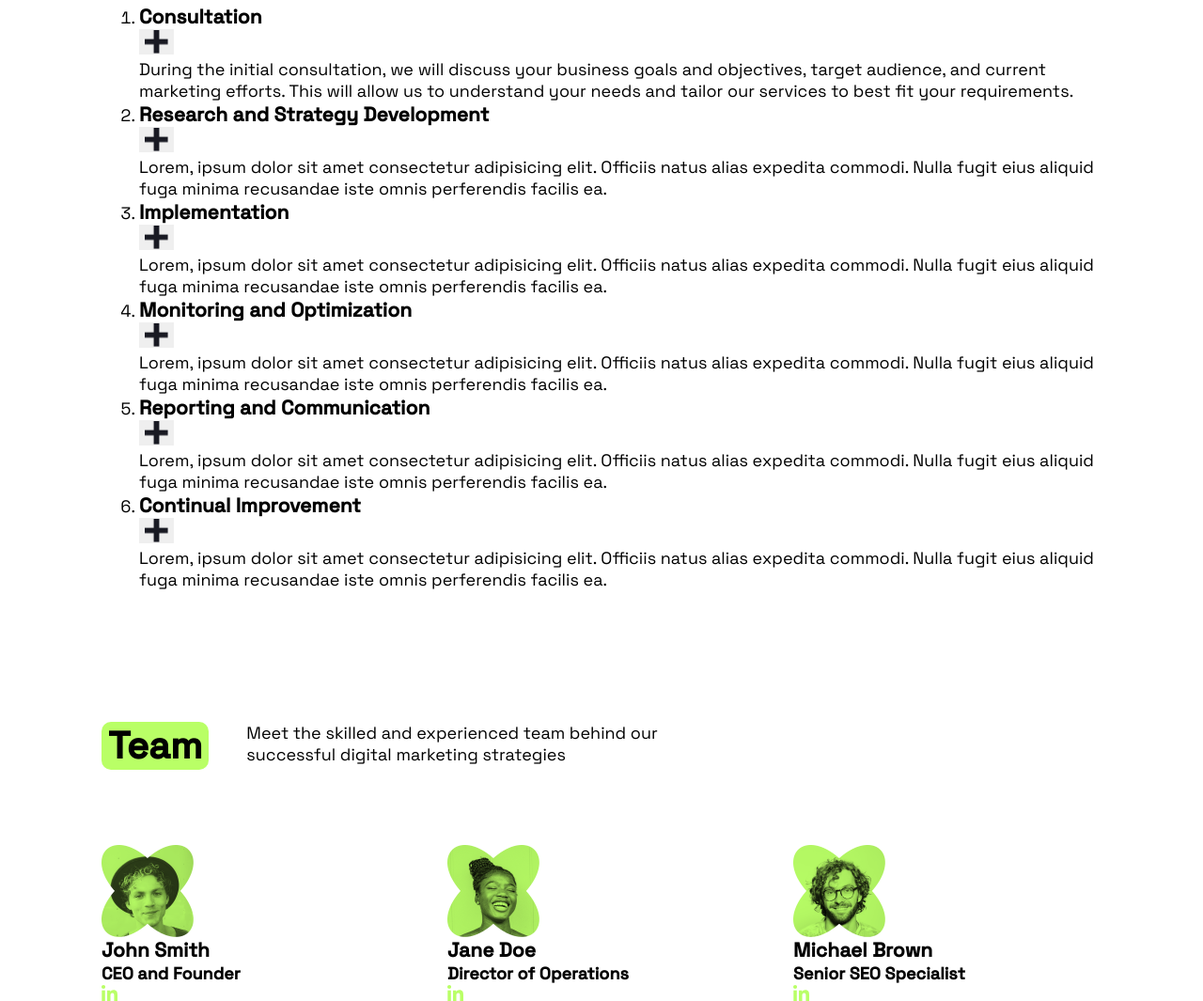
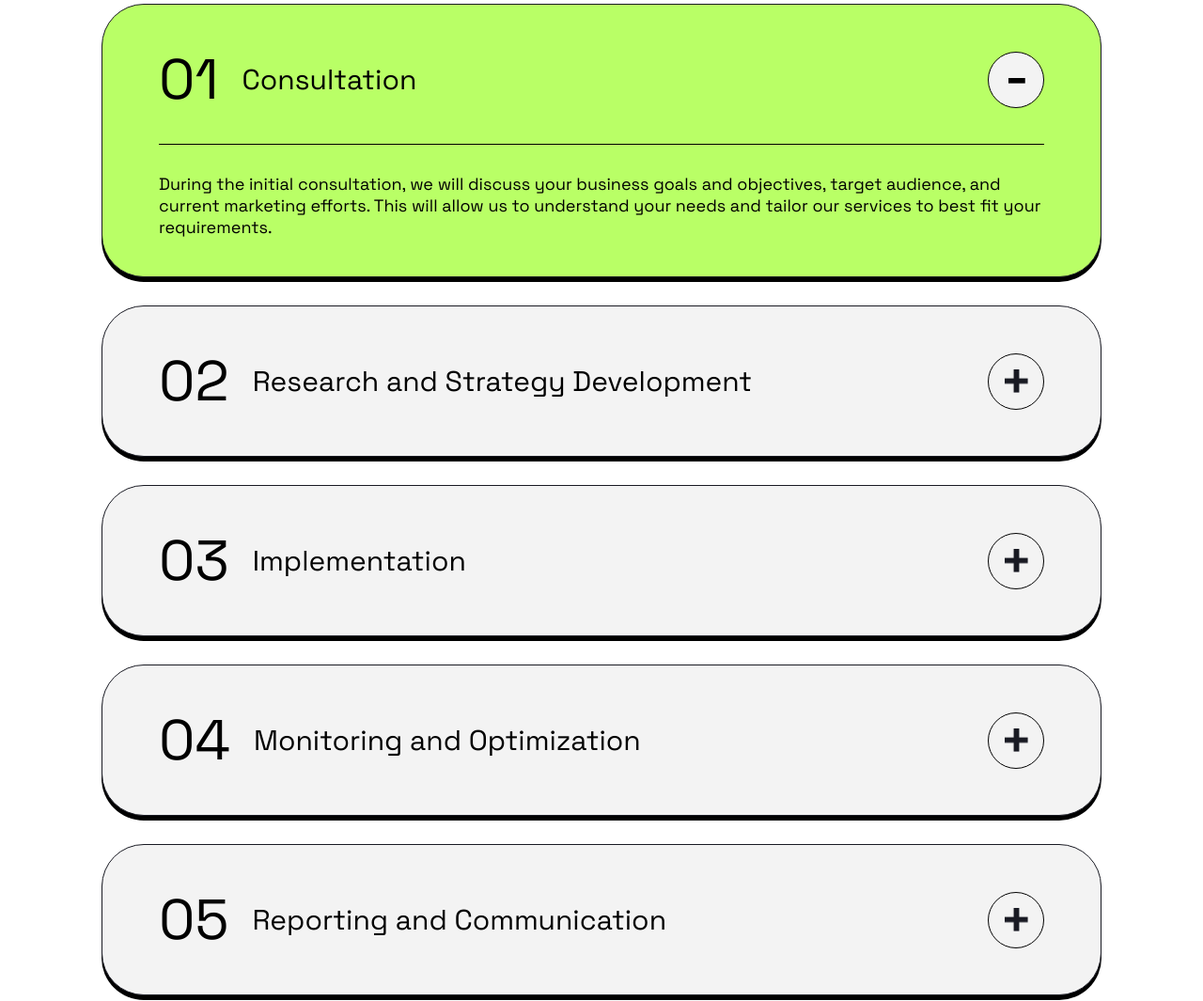
Before and after one commit to GeryMarkury/positivus, a plain HTML site: page index.html in a window 1280 px wide. Shown: the part 4046-5111 px from the top of the page at 94% size. Drawn offline with Linux system fonts and the light colour scheme.

Commit message:
add accordion

```diff
--- a/index.html
+++ b/index.html
@@ -433,98 +433,86 @@
 						<div class="shape__title"><h2 class="section__title">Our Working Process</h2></div>
 						<p>Step-by-Step Guide to Achieving<br />Your Business Goals</p>
 					</div>
-					<ol>
-						<li>
-							<h3>Consultation</h3>
-							<button>
-								<img
-									width="25"
-									src="./images/plus.png"
-									alt=""
-								/>
-							</button>
-							<p>
+					<div class="accordion">
+						<details open>
+							<summary>
+								<div class="accordion__title">
+									<span class="accordion__number">01</span> Consultation
+									<div class="accordion__btn"></div>
+								</div>
+							</summary>
+							<div>
 								During the initial consultation, we will discuss your business goals and objectives,
 								target audience, and current marketing efforts. This will allow us to understand
 								your needs and tailor our services to best fit your requirements.
-							</p>
-						</li>
-						<li>
-							<h3>Research and Strategy Development</h3>
-							<button>
-								<img
-									width="25"
-									src="./images/plus.png"
-									alt=""
-								/>
-							</button>
-							<p>
+							</div>
+						</details>
+						<details>
+							<summary>
+								<div class="accordion__title">
+									<span class="accordion__number">02</span> Research and Strategy Development
+									<div class="accordion__btn"></div>
+								</div>
+							</summary>
+							<div>
 								Lorem, ipsum dolor sit amet consectetur adipisicing elit. Officiis natus alias
 								expedita commodi. Nulla fugit eius aliquid fuga minima recusandae iste omnis
 								perferendis facilis ea.
-							</p>
-						</li>
-						<li>
-							<h3>Implementation</h3>
-							<button>
-								<img
-									width="25"
-									src="./images/plus.png"
-									alt=""
-								/>
-							</button>
-							<p>
+							</div>
+						</details>
+						<details>
+							<summary>
+								<div class="accordion__title">
+									<span class="accordion__number">03</span> Implementation
+									<div class="accordion__btn"></div>
+								</div>
+							</summary>
+							<div>
 								Lorem, ipsum dolor sit amet consectetur adipisicing elit. Officiis natus alias
 								expedita commodi. Nulla fugit eius aliquid fuga minima recusandae iste omnis
 								perferendis facilis ea.
-							</p>
-						</li>
-						<li>
-							<h3>Monitoring and Optimization</h3>
-							<button>
-								<img
-									width="25"
-									src="./images/plus.png"
-									alt=""
-								/>
-							</button>
-							<p>
+							</div>
+						</details>
+						<details>
+							<summary>
+								<div class="accordion__title">
+									<span class="accordion__number">04</span> Monitoring and Optimization
+									<div class="accordion__btn"></div>
+								</div>
+							</summary>
+							<div>
 								Lorem, ipsum dolor sit amet consectetur adipisicing elit. Officiis natus alias
 								expedita commodi. Nulla fugit eius aliquid fuga minima recusandae iste omnis
 								perferendis facilis ea.
-							</p>
-						</li>
-						<li>
-							<h3>Reporting and Communication</h3>
-							<button>
-								<img
-									width="25"
-									src="./images/plus.png"
-									alt=""
-								/>
-							</button>
-							<p>
+							</div>
+						</details>
+						<details>
+							<summary>
+								<div class="accordion__title">
+									<span class="accordion__number">05</span> Reporting and Communication
+									<div class="accordion__btn"></div>
+								</div>
+							</summary>
+							<div>
 								Lorem, ipsum dolor sit amet consectetur adipisicing elit. Officiis natus alias
 								expedita commodi. Nulla fugit eius aliquid fuga minima recusandae iste omnis
 								perferendis facilis ea.
-							</p>
-						</li>
-						<li>
-							<h3>Continual Improvement</h3>
-							<button>
-								<img
-									width="25"
-									src="./images/plus.png"
-									alt=""
-								/>
-							</button>
-							<p>
+							</div>
+						</details>
+						<details>
+							<summary>
+								<div class="accordion__title">
+									<span class="accordion__number">06</span> Continual Improvement
+									<div class="accordion__btn"></div>
+								</div>
+							</summary>
+							<div>
 								Lorem, ipsum dolor sit amet consectetur adipisicing elit. Officiis natus alias
 								expedita commodi. Nulla fugit eius aliquid fuga minima recusandae iste omnis
 								perferendis facilis ea.
-							</p>
-						</li>
-					</ol>
+							</div>
+						</details>
+					</div>
 				</div>
 			</section>
 			<section class="team">
--- /dev/null
+++ b/sass/components/_accordion.scss
@@ -0,0 +1,72 @@
+details {
+	margin-bottom: 30px;
+	background-color: var(--secondary-bg-color);
+	padding: 41px 60px;
+	border: 1px solid var(--main-bg-color);
+	border-radius: 45px;
+	box-shadow: 0px 5px 0px rgba(0, 0, 0, 1);
+}
+
+details[open] {
+	background-color: var(--active-color);
+}
+
+details[open] summary::after {
+	content: "";
+	display: block;
+	width: 100%;
+	height: 1px;
+	background-color: black;
+	margin-top: 30px;
+	margin-bottom: 30px;
+}
+
+.accordion {
+	&__title {
+		display: flex;
+		align-items: center;
+		gap: 25px;
+	}
+
+	&__number {
+		font-size: var(--h1-font-size);
+	}
+	&__btn {
+		width: 58px;
+		height: 58px;
+		border: 1px solid black;
+		border-radius: 50%;
+		background-color: var(--secondary-bg-color);
+		margin-left: auto;
+	}
+}
+
+summary {
+	cursor: pointer;
+	position: relative;
+	font-size: var(--h3-font-size);
+}
+
+summary::marker {
+	content: "";
+}
+
+summary::before {
+	content: "";
+	position: absolute;
+	right: 17px;
+	top: 26px;
+	width: 25px;
+	height: 25px;
+	background-image: url("../../images/plus.png");
+	background-size: cover;
+	background-repeat: no-repeat;
+}
+
+details[open] summary::before {
+	width: 18px;
+	height: 6px;
+	top: 37px;
+	right: 20px;
+	background-image: url("../../images/minus.png");
+}
--- a/sass/main.scss
+++ b/sass/main.scss
@@ -10,6 +10,7 @@
 @import "./components/title-container";
 @import "./components/shape";
 @import "./components/button";
+@import "./components/accordion";
 
 @import "./layout/header";
 @import "./layout/hero";
```
Also changed, not shown: css/main.css, css/main.min.css, 2 other files.
